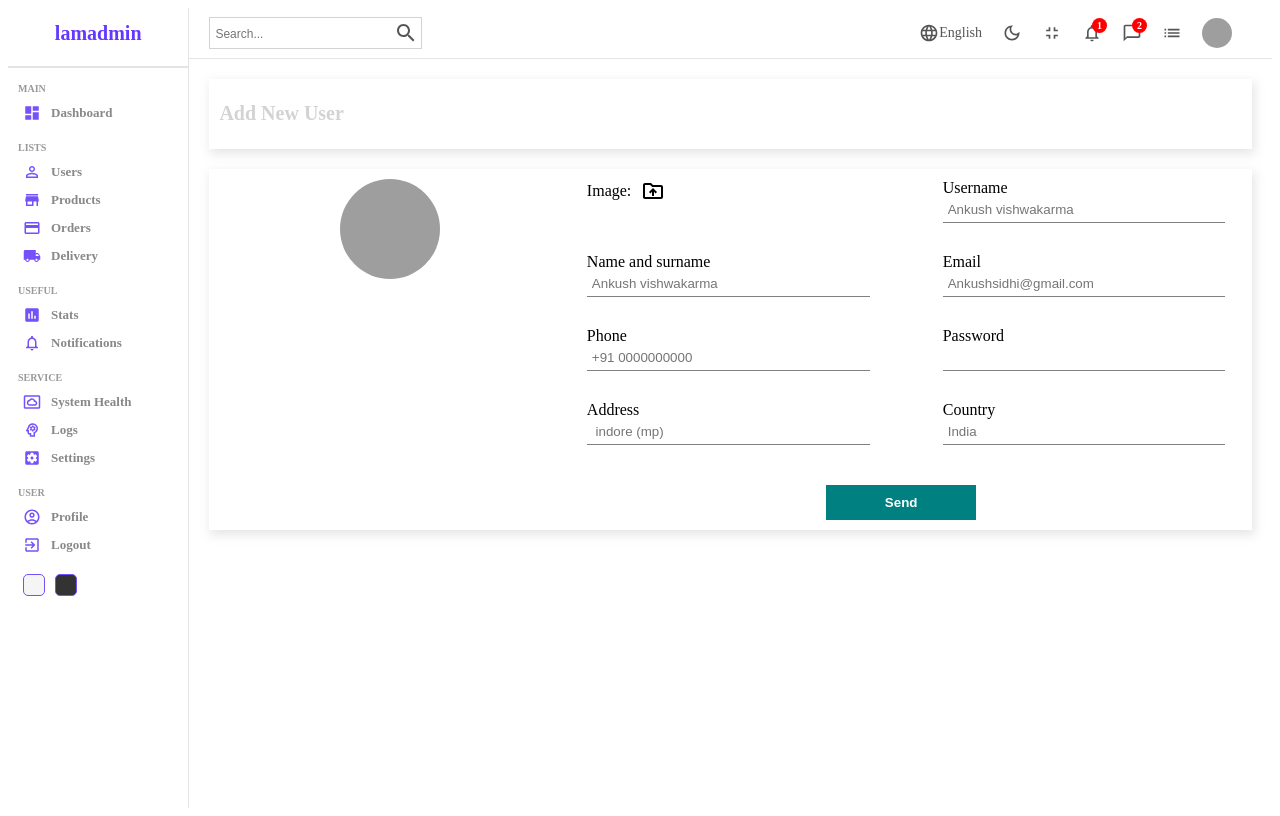
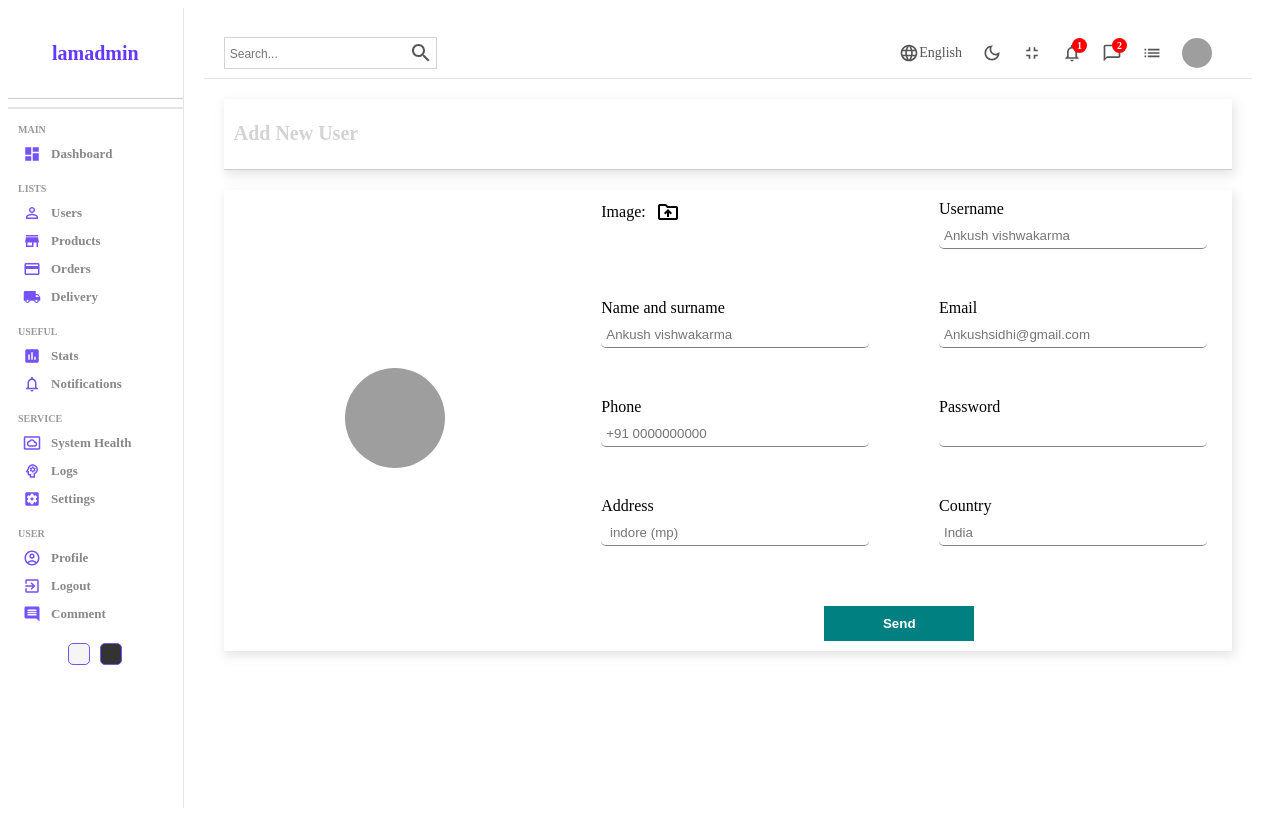
Before and after one commit to Ankush-Vishwakarma/curdapp, a React (Create React App) app: page /users/new in a window 1280 px wide. Built offline with nearby package versions, Linux system fonts and the light colour scheme; no server answers; sample sign-in values are in the browser's storage; grey boxes are pictures that could not be loaded.

Commit message:
Initial Commit

```diff
--- a/src/App.js
+++ b/src/App.js
@@ -3,8 +3,9 @@ import Login from "./pages/login/Login";
 import List from "./pages/list/List";
 import Single from "./pages/single/Single";
 import New from "./pages/new/New";
+import Comment from "./components/comment/comment"; // Importing comment component
 import { BrowserRouter, Routes, Route, Navigate } from "react-router-dom";
-import { productInputs, userInputs } from "./formSource";
+import { commentInputs, productInputs, userInputs } from "./formSource";
 import "./style/dark.css";
 import { useContext } from "react";
 import { DarkModeContext } from "./context/darkModeContext";
@@ -12,8 +13,7 @@ import { AuthContext } from "./context/AuthContext";
 
 function App() {
   const { darkMode } = useContext(DarkModeContext);
-
-  const {currentUser} = useContext(AuthContext)
+  const { currentUser } = useContext(AuthContext);
 
   const RequireAuth = ({ children }) => {
     return currentUser ? children : <Navigate to="/login" />;
@@ -85,7 +85,18 @@ function App() {
                 }
               />
             </Route>
-          </Route>
+            {/* Add the Route for the comment component */}
+            <Route path="comment" element={<Comment inputs={commentInputs} title="Add A Comment" />} />
+            </Route>
+            {/* <Route path="/comments"
+                index
+                element={
+                  <RequireAuth>
+                    <Comment />
+                  </RequireAuth>
+                }
+              />
+          </Route> */}
         </Routes>
       </BrowserRouter>
     </div>
--- /dev/null
+++ b/src/components/comment/comment.css
@@ -0,0 +1,70 @@
+.new {
+  display: flex;
+  height: 100vh;
+}
+
+.newContainer {
+  flex: 1;
+  padding: 20px;
+  overflow-y: auto;
+}
+
+.top {
+  padding: 20px;
+  border-bottom: 1px solid #ccc;
+}
+
+.bottom {
+  display: flex;
+  justify-content: center;
+  align-items: center;
+}
+
+.right {
+  margin-left: 20px;
+}
+
+.formInput {
+  margin-bottom: 20px;
+}
+
+.formInput label {
+  display: block;
+  margin-bottom: 5px;
+}
+
+.formInput input {
+  width: 100%;
+  padding: 10px;
+  border: 1px solid #ccc;
+  border-radius: 5px;
+}
+
+.buttonContainer {
+  display: flex;
+  justify-content: center;
+  margin-top: 20px;
+}
+
+.button {
+  padding: 10px 20px;
+  background-color: #007bff;
+  color: white;
+  border: none;
+  border-radius: 5px;
+  cursor: pointer;
+}
+
+.buttonContainer button:disabled {
+  background-color: #ccc;
+  cursor: not-allowed;
+}
+
+.commentBox textarea {
+  width: 95%;
+  height: 100px;
+  padding: 10px;
+  border: 2px solid #ccc;
+  border-radius: 5px;
+  resize: none;
+}
--- /dev/null
+++ b/src/components/comment/comment.js
@@ -0,0 +1,40 @@
+import "./comment.css";
+import Sidebar from "../../components/sidebar/Sidebar";
+import Navbar from "../../components/navbar/Navbar";
+import { useState } from "react";
+
+const CommentPage = ({ inputs, title }) => {
+  const [per, setPerc] = useState(null);
+  const [commentText, setCommentText] = useState(""); // State for comment text
+
+
+  return (
+    <div className="new">
+      <Sidebar />
+      <div className="newContainer">
+        <Navbar />
+        <div className="top">
+          <h1>{title}</h1>
+        </div>
+        <div className="bottom">
+          <div className="right">
+            <div className="commentBox">
+              <textarea
+                placeholder="Write your comment here..."
+                value={commentText}
+                onChange={(e) => setCommentText(e.target.value)}
+              ></textarea>
+            </div>
+            <form>
+              <button disabled={per !== null && per < 100} type="submit">
+                Send
+              </button>
+            </form>
+          </div>
+        </div>
+      </div>
+    </div>
+  );
+};
+
+export default CommentPage;
--- a/src/components/sidebar/Sidebar.jsx
+++ b/src/components/sidebar/Sidebar.jsx
@@ -14,6 +14,8 @@ import AccountCircleOutlinedIcon from "@mui/icons-material/AccountCircleOutlined
 import { Link } from "react-router-dom";
 import { DarkModeContext } from "../../context/darkModeContext";
 import { useContext } from "react";
+import CommentIcon from '@mui/icons-material/Comment';
+
 
 const Sidebar = () => {
   const { dispatch } = useContext(DarkModeContext);
@@ -84,7 +86,13 @@ const Sidebar = () => {
             <ExitToAppIcon className="icon" />
             <span>Logout</span>
           </li>
-        </ul>
+          <Link to="/comment" style={{ textDecoration: "none" }}>
+          <li>
+            <CommentIcon className="icon" />
+            <span>Comment</span>
+          </li>
+          </Link>
+          </ul>
       </div>
       <div className="bottom">
         <div
--- a/src/formSource.js
+++ b/src/formSource.js
@@ -74,3 +74,7 @@ export const userInputs = [
       placeholder: "in stock",
     },
   ];
+
+  export const commentInputs = [
+
+  ];
```
